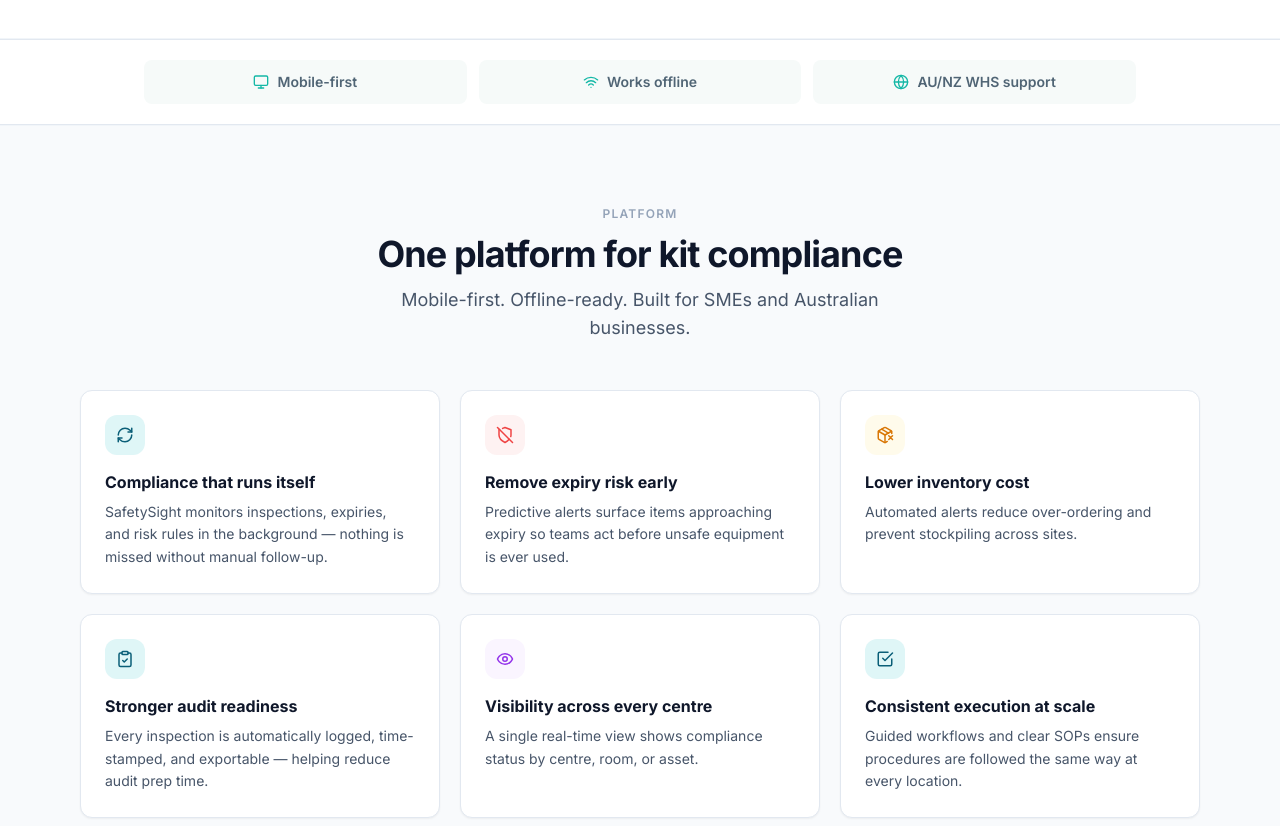
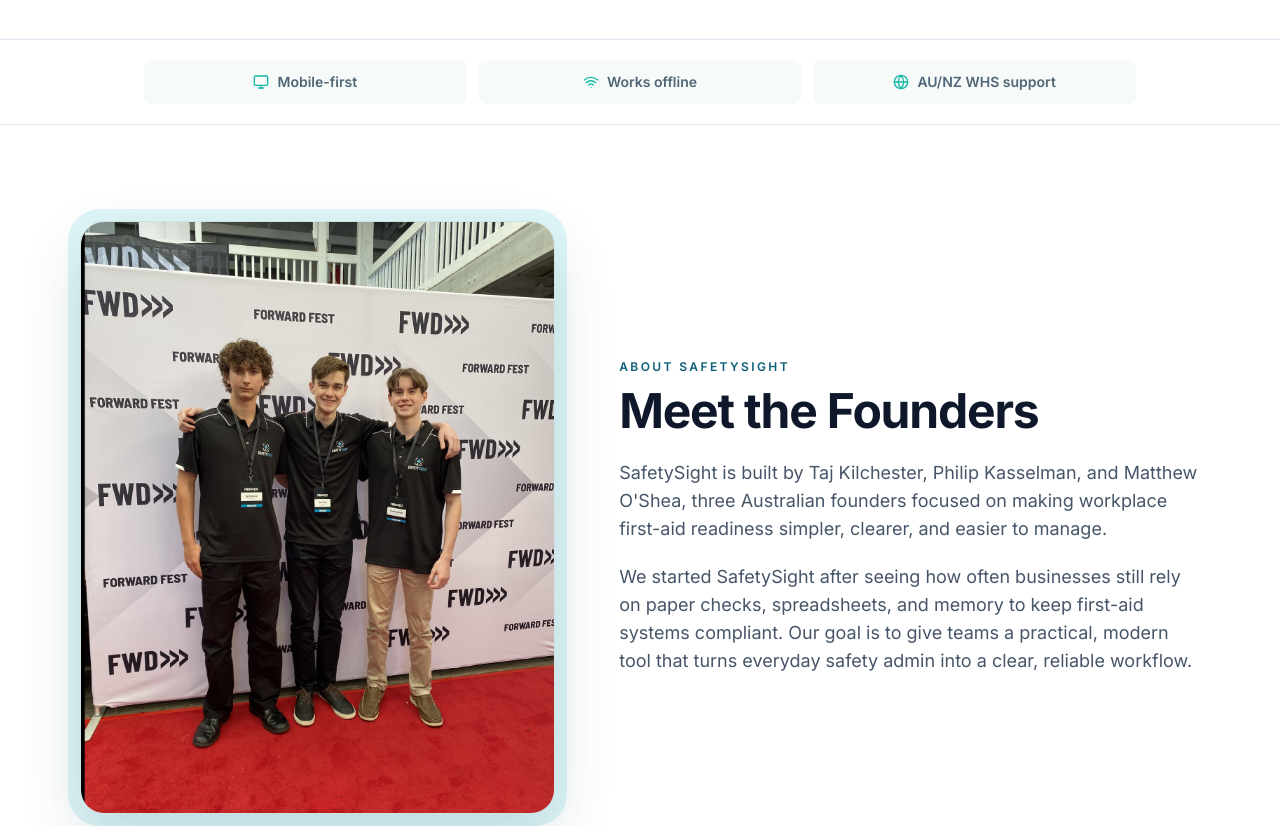
Before and after one commit to SafetyKitInfo/Safetykitlandingpage, a Next.js app: page / in a window 1280 px wide. Shown: the part 1180-2006 px from the top of the page. Built offline with nearby package versions, Linux system fonts and the light colour scheme; no server answers.

Commit message:
Move AboutUs section above sticky CTA

```diff
--- a/components/LandingPage.js
+++ b/components/LandingPage.js
@@ -273,6 +273,9 @@ export default function LandingPage() {
         </div>
       </div>
 
+      {/* About SafetySight */}
+      <AboutUs />
+
       <StickyCTA />
 
       {/* Features / Product Modules */}
@@ -400,9 +403,6 @@ export default function LandingPage() {
         </div>
       </section>
 
-      {/* About SafetySight */}
-      <AboutUs />
-
       {/* How to Get Started Section */}
       <HowToGetStarted />
 
```
